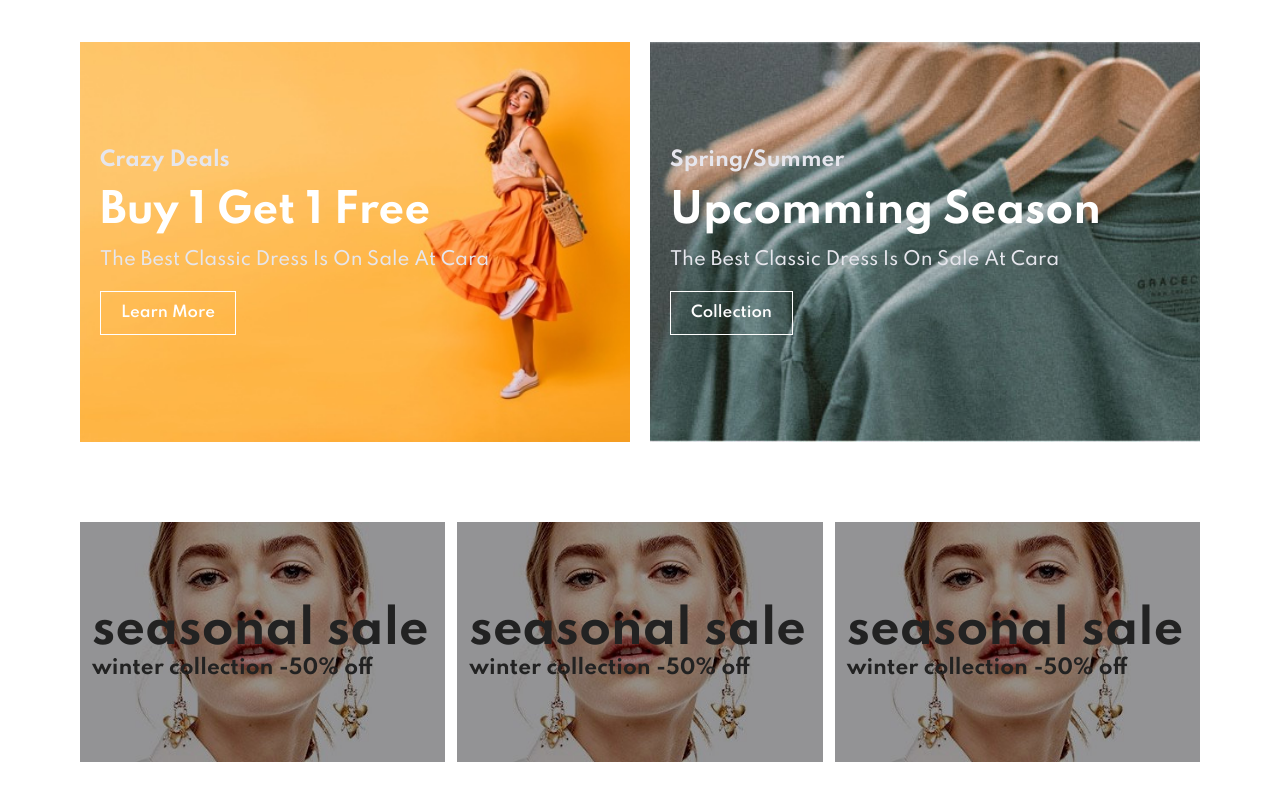
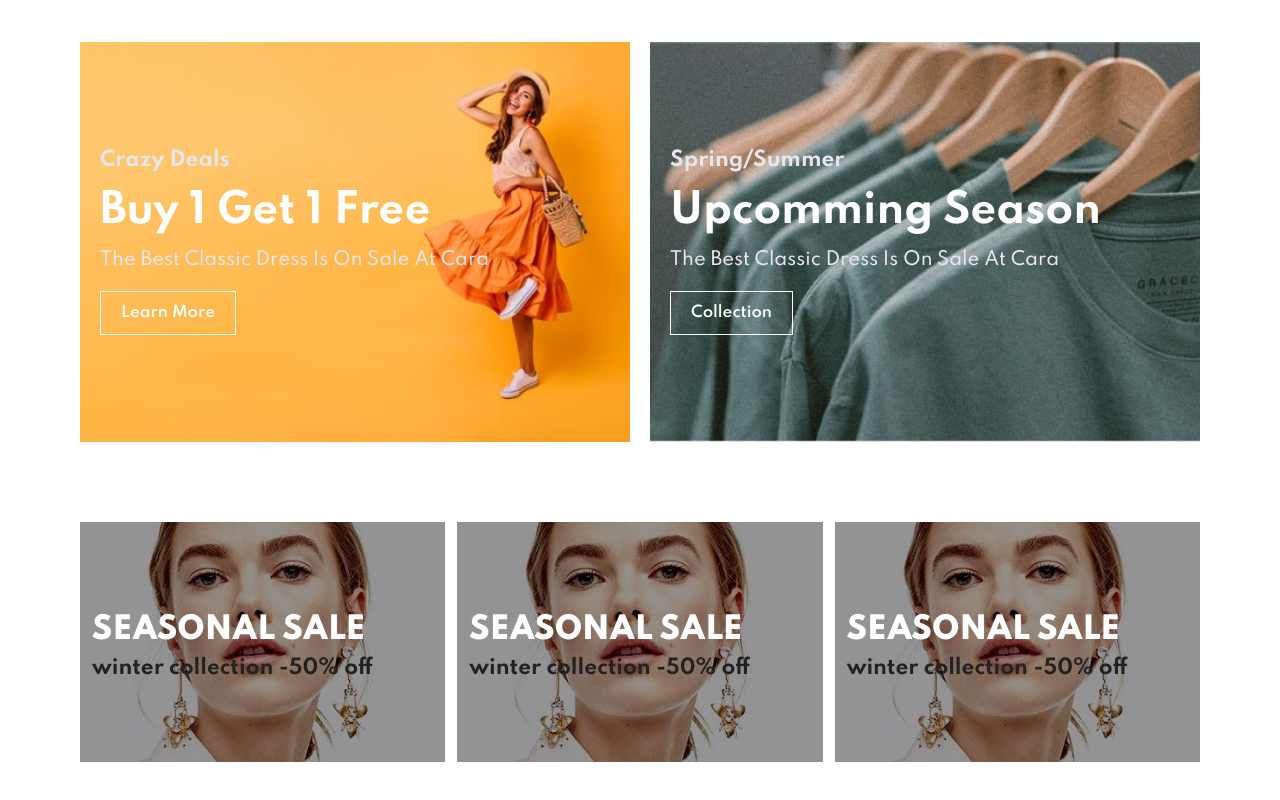
Before and after one commit to kamalkant143/Ecommerce-website, a plain HTML site: page index.html in a window 1280 px wide. Shown: the part 3401-4201 px from the top of the page. Drawn offline with Linux system fonts and the light colour scheme.

Commit message:
add banner section

```diff
--- a/style.css
+++ b/style.css
@@ -448,5 +448,12 @@ button.btn:hover {
 }
 
 #banner3 .banner-box h2{
+  font-size: 3rem;
+  font-weight: 800;
+  text-transform: uppercase;
+  color:#fff;
+}
+
+#banner3 .banner-box h2{
 
 }
```
